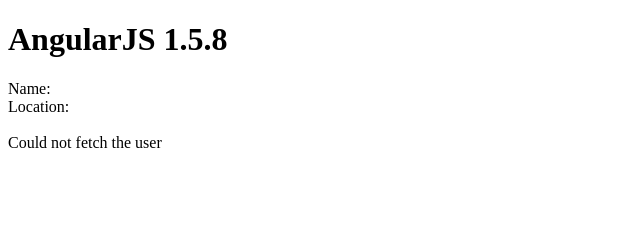
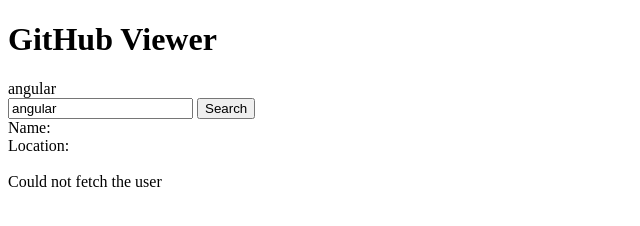
Before and after one commit to alexandergorban/ng1-tool, a plain HTML site: page index.html in a window 1280 px wide. Shown: the whole page, without its empty margins (0-640 px from the left). Drawn offline with nearby package versions, Linux system fonts and the light colour scheme; no server answers.

Commit message:
Add ng-model

```diff
--- a/index.html
+++ b/index.html
@@ -11,6 +11,11 @@
 <body ng-controller="MainController">
 <h1>{{message}}</h1>
 <div>
+    {{username}}
+    <form name="searchUser">
+        <input type="search" placeholder="Username to find" ng-model="username"/>
+        <input type="submit" value="Search"/>
+    </form>
     <div>
         Name: {{user.name}}
     </div>
--- a/script.js
+++ b/script.js
@@ -13,10 +13,11 @@
             $scope.error = "Could not fetch the user";
         };
 
-        $http.get("https://api.github.com/users/robconery")
+        $http.get("https://api.github.com/users/angular")
             .then(onUserComplete, onError);
 
-        $scope.message = "AngularJS 1.5.8";
+        $scope.username = "angular";
+        $scope.message = "GitHub Viewer";
     };
 
     app.controller("MainController", ["$scope", "$http", MainController]);
```
